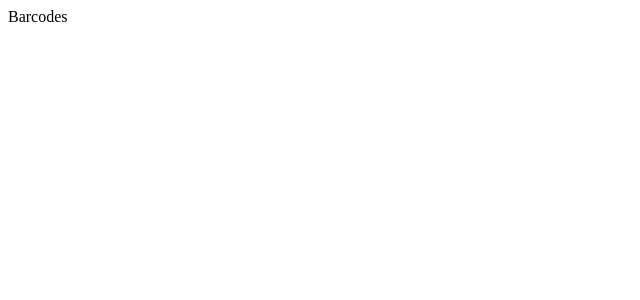
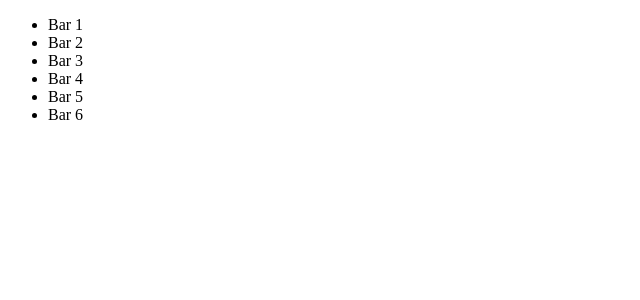
Before and after one commit to martinkrulltott/barcodes, a Vue app: page / in a window 1280 px wide. Shown: the top 300 px of the page, without its empty margins (0-640 px from the left). Built offline with nearby package versions, Linux system fonts and the light colour scheme.

Commit message:
Component structure

```diff
--- a/src/App.vue
+++ b/src/App.vue
@@ -1,14 +1,25 @@
 <template>
   <div id="app">
-    Barcodes
+    <home />
   </div>
 </template>
 
 <script>
 
+// TODO:
+// Display hardcoded barcodes
+// Manually be able to enter barcode values and add new digits (max 19)
+// Display and edit primary and secondary colors
+// Calculate the checksum
+// Automated tests for the checksum
+// Responsive for small devices
+
+import Home from '@/views/Home.vue';
+
 export default {
   name: 'app',
   components: {
+    'home': Home
   }
 }
 </script>
--- /dev/null
+++ b/src/components/Bar.vue
@@ -0,0 +1,12 @@
+<template>
+  <div>
+    Bar {{value}}
+  </div>
+</template>
+
+<script>
+export default {
+  name: 'Bar',
+  props: ['value'],
+};
+</script>
--- /dev/null
+++ b/src/views/Home.vue
@@ -0,0 +1,26 @@
+<template>
+  <div>
+    <ul>
+      <li v-for="value in barValues">
+        <bar :value="value" />
+      </li>
+    </ul>
+  </div>
+</template>
+
+<script>
+
+import Bar from '@/components/Bar.vue';
+
+export default {
+  name: 'home',
+  components: {
+    'bar': Bar,
+  },
+  data: () => {
+    return {
+      barValues: [ 1, 2, 3, 4, 5, 6 ],
+    }
+  }
+};
+</script>
```
Also changed, not shown: 1 other file (tests, documents, lock files or other folders).
